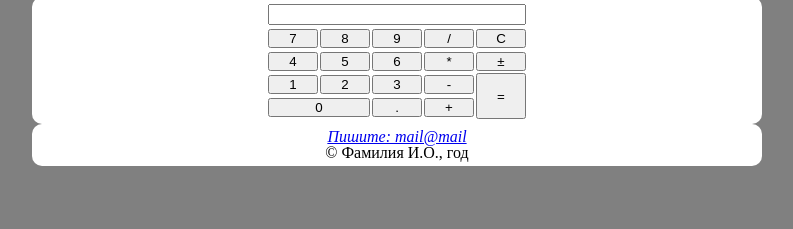
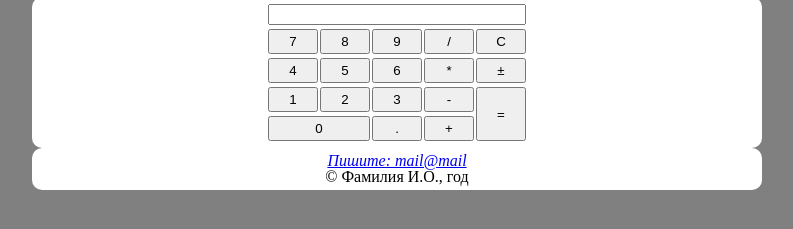
Before and after one commit to ArtemTyzhnenko/SoftServeHomeWork, a plain HTML site: page homeWork1TyzhnenkoArtem/calculator.html in a window 1280 px wide. Shown: the part 119-348 px from the top of the page, without its empty margins (243-1036 px from the left). Drawn offline with Linux system fonts and the light colour scheme.

Commit message:
new corrections

```diff
--- a/homeWork1TyzhnenkoArtem/css/main.css
+++ b/homeWork1TyzhnenkoArtem/css/main.css
@@ -28,11 +28,13 @@ body {
     margin: 0 auto;
     color: white;
     background-color: gray;
+    border-color: none;
 }
 
 button{
     padding: 0px;
 }
+
 /*HEADER BEGIN*/
 
 .container{
@@ -163,7 +165,8 @@ button{
     text-align: justify;
 }
 
-.html h2{
+.caption h2{
+    margin: 0 5px;
     padding-top: 5px;
     padding-bottom: 5px;
 }
@@ -221,24 +224,22 @@ button{
 }
 .calc table{
     margin: 0 auto;
+    table-layout: fixed;
 }
 .calc button{
     width: 50px;
+    height: 25px;
 }
 .calc .zero{
     width: 100%;
 }
-td{
-    position: relative;
-}
 .calc td{
     height: 100%;
     padding: 2px 1px;
+    vertical-align: bottom;
 }
 .calc .equally button{
-    position: absolute;
-    height: 100%;
-    bottom: 0px;
+    height: 54px;
 }
 .calc input {
     box-sizing: border-box;
--- a/homeWork1TyzhnenkoArtem/css/reset.css
+++ b/homeWork1TyzhnenkoArtem/css/reset.css
@@ -50,3 +50,7 @@ table {
 a {
     text-decoration: none;
 }
+button{
+    width: 0px;
+    height: 0px;
+}
```
Also changed, not shown: homeWork1TyzhnenkoArtem/html5.html (+3 -1 lines).
